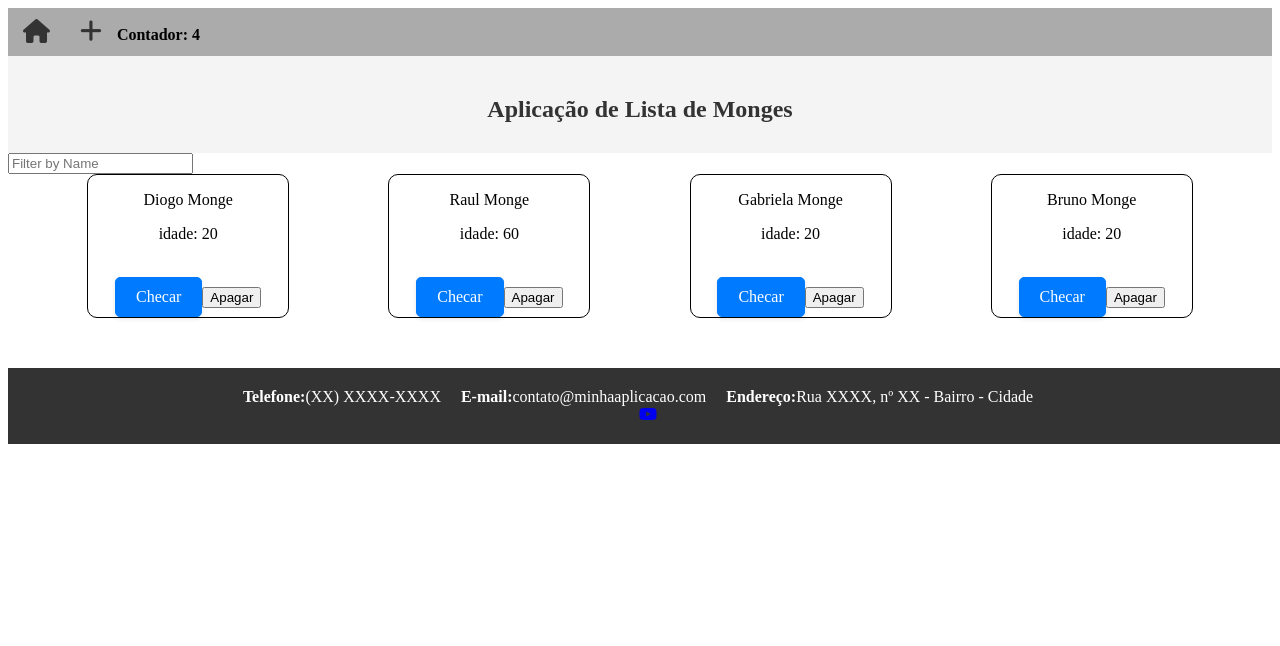
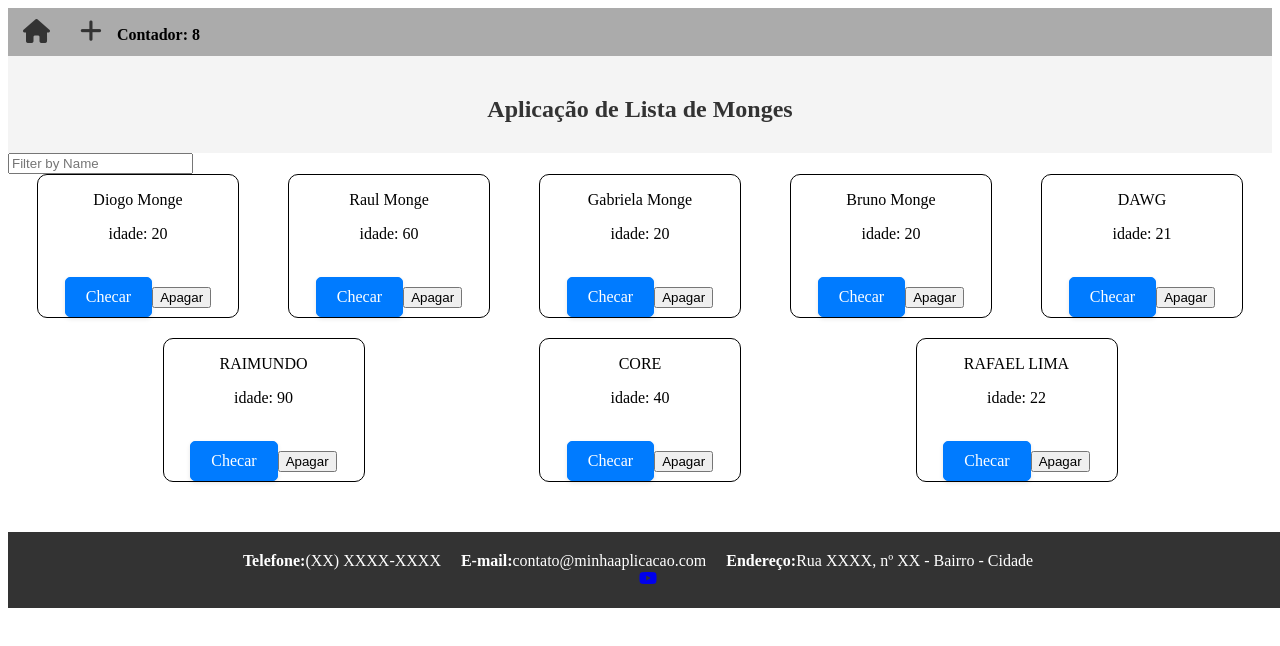
Before and after one commit to DigAguiar/angular-monges, an Angular app: page /monges in a window 1280 px wide. Shown: the top 646 px of the page. Built offline with nearby package versions, Linux system fonts and the light colour scheme; data requests are answered from the project's data file.

Commit message:
fix: ID dos monges criados

```diff
--- a/db.json
+++ b/db.json
@@ -1,27 +1,113 @@
 {
-    "monges": [
+  "monges": [
+    {
+      "id": "1",
+      "nome": "Diogo Monge",
+      "idade": 20,
+      "ocupacao": "Estudante",
+      "dataNascimento": "2004-2-29",
+      "livros": [
         {
-            "id": 1, "nome": "Diogo Monge", "idade": 20, "ocupacao": "Estudante", "dataNascimento": "2004-2-29" , "livros": [
-                { "titulo": "Hipotese do Amor", "autor": "Autor R", "anoLancamento": 2000, "assuntoLivro": "Romance" },
-                { "titulo": "Razão do Amor", "autor": "Autor R", "anoLancamento": 2000, "assuntoLivro": "Romance 2.0" }
-            ]
+          "titulo": "Hipotese do Amor",
+          "autor": "Autor R",
+          "anoLancamento": 2000,
+          "assuntoLivro": "Romance"
         },
         {
-            "id": 2, "nome": "Raul Monge", "idade": 60, "ocupacao": "Dev oracle", "dataNascimento": "1967-9-11" , "livros": []
+          "titulo": "Razão do Amor",
+          "autor": "Autor R",
+          "anoLancamento": 2000,
+          "assuntoLivro": "Romance 2.0"
+        }
+      ]
+    },
+    {
+      "id": "2",
+      "nome": "Raul Monge",
+      "idade": 60,
+      "ocupacao": "Dev oracle",
+      "dataNascimento": "1967-9-11",
+      "livros": []
+    },
+    {
+      "id": "3",
+      "nome": "Gabriela Monge",
+      "idade": 20,
+      "ocupacao": "Professora",
+      "dataNascimento": "1973-2-21",
+      "livros": [
+        {
+          "titulo": "Livro 1",
+          "autor": "Autor X",
+          "anoLancamento": 1899,
+          "assuntoLivro": "Historia Brasil"
         },
         {
-            "id": 3, "nome": "Gabriela Monge", "idade": 20, "ocupacao": "Professora", "dataNascimento": "1973-2-21" , "livros": [
-                { "titulo": "Livro 1", "autor": "Autor X", "anoLancamento": 1899, "assuntoLivro": "Historia Brasil" },
-                { "titulo": "Livro 2", "autor": "Autor X", "anoLancamento": 1920, "assuntoLivro": "Historia Brasil 2.0" },
-                { "titulo": "Livro 3", "autor": "Autor X", "anoLancamento": 1920, "assuntoLivro": "Historia Brasil 3.0" },
-                { "titulo": "Livro 4", "autor": "Autor X", "anoLancamento": 1920, "assuntoLivro": "Historia Brasil 4.0" }
-            ]
+          "titulo": "Livro 2",
+          "autor": "Autor X",
+          "anoLancamento": 1920,
+          "assuntoLivro": "Historia Brasil 2.0"
         },
         {
-            "id": 4, "nome": "Bruno Monge", "idade": 20, "ocupacao": "Oceanografo", "dataNascimento": "2001-1-23" , "livros": [
-                { "titulo": "Livro 1", "autor": "Autor X", "anoLancamento": 1899, "assuntoLivro": "Historia Brasil" }
-            ]
+          "titulo": "Livro 3",
+          "autor": "Autor X",
+          "anoLancamento": 1920,
+          "assuntoLivro": "Historia Brasil 3.0"
+        },
+        {
+          "titulo": "Livro 4",
+          "autor": "Autor X",
+          "anoLancamento": 1920,
+          "assuntoLivro": "Historia Brasil 4.0"
         }
-
-    ]
+      ]
+    },
+    {
+      "id": "4",
+      "nome": "Bruno Monge",
+      "idade": 20,
+      "ocupacao": "Oceanografo",
+      "dataNascimento": "2001-1-23",
+      "livros": [
+        {
+          "titulo": "Livro 1",
+          "autor": "Autor X",
+          "anoLancamento": 1899,
+          "assuntoLivro": "Historia Brasil"
+        }
+      ]
+    },
+    {
+      "id": "5",
+      "nome": "DAWG",
+      "idade": 21,
+      "ocupacao": "ESTUDANTE",
+      "dataNascimento": "2004-02-29",
+      "livros": []
+    },
+    {
+      "id": "6",
+      "nome": "RAIMUNDO",
+      "idade": 90,
+      "ocupacao": "APOSENTADO",
+      "dataNascimento": "1950-07-20",
+      "livros": []
+    },
+    {
+      "id": "7",
+      "nome": "CORE",
+      "idade": 40,
+      "ocupacao": "YOUTUBER",
+      "dataNascimento": "1980-09-27",
+      "livros": []
+    },
+    {
+      "id": "8",
+      "nome": "RAFAEL LIMA",
+      "idade": 22,
+      "ocupacao": "MESTRE DE RPG",
+      "dataNascimento": "2002-03-20",
+      "livros": []
+    }
+  ]
 }
--- a/src/app/Types/Monge.ts
+++ b/src/app/Types/Monge.ts
@@ -1,7 +1,7 @@
 import { ILivro } from "./Livro";
 
 export interface IMonge {
-    id: number | undefined;
+    id: number | string;
     nome: string;
     idade: number | undefined;
     ocupacao : string
--- a/src/app/components/add-monge/add-monge.component.html
+++ b/src/app/components/add-monge/add-monge.component.html
@@ -19,7 +19,5 @@
 <p> {{mongeAdicionado.dataNascimento | date : 'dd/MM/yyyy'}} </p>
 
 
-
-
 <button (click)="adicionarMonge()">Salvar</button>
 <button (click)="limparFormulario()">Limpar</button>
--- a/src/app/components/add-monge/add-monge.component.ts
+++ b/src/app/components/add-monge/add-monge.component.ts
@@ -1,6 +1,7 @@
 import { Component } from '@angular/core';
 import { IMonge } from '../../Types/Monge';
 import { ListaMongeService } from '../../services/lista-monge.service';
+import { stringify } from 'querystring';
 
 @Component({
   selector: 'app-add-monge',
@@ -9,10 +10,15 @@ import { ListaMongeService } from '../../services/lista-monge.service';
 })
 export class AddMongeComponent {
   verificador : boolean = false;
+  idTemp! : number;
+  allMonges! : IMonge[];
+
 
   constructor(
     private listaService: ListaMongeService
-  ) { }
+  ) {
+    this.pegarListaMonges();
+   }
 
   mongeAdicionado: IMonge = {
     id: 0,
@@ -40,7 +46,8 @@ export class AddMongeComponent {
     if (this.mongeAdicionado.nome != null && this.mongeAdicionado.idade != 0 && this.mongeAdicionado.ocupacao != "" && this.mongeAdicionado.dataNascimento != null) {
       this.mongeAdicionado.nome = this.mongeAdicionado.nome.toUpperCase();
       this.mongeAdicionado.ocupacao = this.mongeAdicionado.ocupacao.toUpperCase();
-      this.atribuirID();
+      console .log("length: "+this.allMonges.length);
+      this.mongeAdicionado.id = String(this.allMonges.length + 1);
 
       // this.mongeAdicionado.id = this.listaService.getTamanhoListaMonges();
       this.verificador = true;
@@ -66,11 +73,26 @@ export class AddMongeComponent {
     };
   }
 
-  async atribuirID () {
-    this.mongeAdicionado.id = await this.listaService.getTamanhoListaMonges();
+   atribuirID () : number {
+     this.listaService.getTamanhoListaMonges().then(data => {
+      this.idTemp = data;
+      console.log("dentro do then "+this.idTemp);
+      return this.idTemp;
+    });
+
+    console.log("dps do async "+this.idTemp);
+    return this.idTemp;
+
+
+  }
+
+  pegarListaMonges () {
+    this.listaService.getAllMonges().then(data => {
+      console.log(data);
+      this.allMonges = data;
+      return;
+    });
   }
 
 
-
-
 }
--- a/src/app/monges/detalhe-monges/detalhe-monges.component.ts
+++ b/src/app/monges/detalhe-monges/detalhe-monges.component.ts
@@ -18,7 +18,7 @@ export class DetalheMongesComponent {
     private activatedRoute : ActivatedRoute
   ) {
 
-    const mongeId = parseInt(this.activatedRoute.snapshot.params['id']);
+    const mongeId = Number(this.activatedRoute.snapshot.params['id']);
 
     this.listaMongeService.getMongeById(mongeId).then(monge => {
       console.log(monge)
--- a/src/app/monges/monges.component.ts
+++ b/src/app/monges/monges.component.ts
@@ -27,7 +27,7 @@ export class MongesComponent implements OnInit{
     console.log("init");
   }
 
-  apagarMonge (idMonge : number | undefined) : void {
+  apagarMonge (idMonge : number | string) : void {
     alert("ID do monge: " + idMonge + ", metodo de apagar ainda não existe")
   }
 
--- a/src/app/services/lista-monge.service.ts
+++ b/src/app/services/lista-monge.service.ts
@@ -38,8 +38,6 @@ export class ListaMongeService {
     addNewMonge(novoMonge: IMonge): void {
         this.http.post(this.url,novoMonge).subscribe(data => {
             console.log("Monge adicionado com sucesso!");
-        }, err => {
-            console.log("Erro: ",err)
         });
 
 
```
